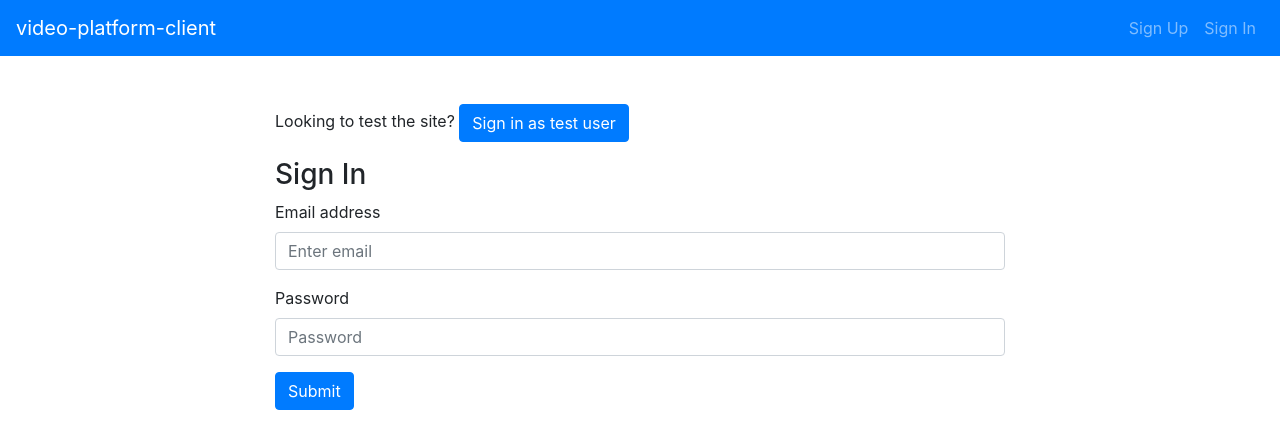
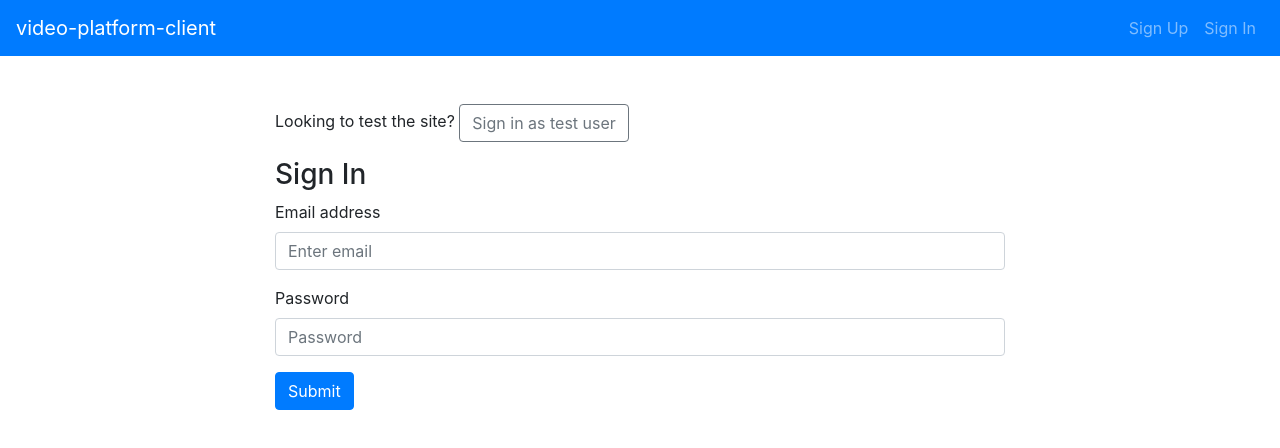
Before and after one commit to marcpelve/video-platform-client, a React app: page /#/ in a window 1280 px wide. Shown: the top 448 px of the page. Built offline with nearby package versions, Linux system fonts and the light colour scheme.

Commit message:
Change button to grey outline

```diff
--- a/src/components/SignIn/SignIn.js
+++ b/src/components/SignIn/SignIn.js
@@ -74,7 +74,7 @@ class SignIn extends Component {
     return (
       <div className="row">
         <div className="col-sm-10 col-md-8 mx-auto mt-5">
-          <p>Looking to test the site? <Button type="button" onClick={this.testSignIn}>Sign in as test user</Button></p>
+          <p>Looking to test the site? <Button variant="outline-secondary" type="button" onClick={this.testSignIn}>Sign in as test user</Button></p>
           <h3>Sign In</h3>
           <Form onSubmit={this.onSignIn}>
             <Form.Group controlId="email">
```
